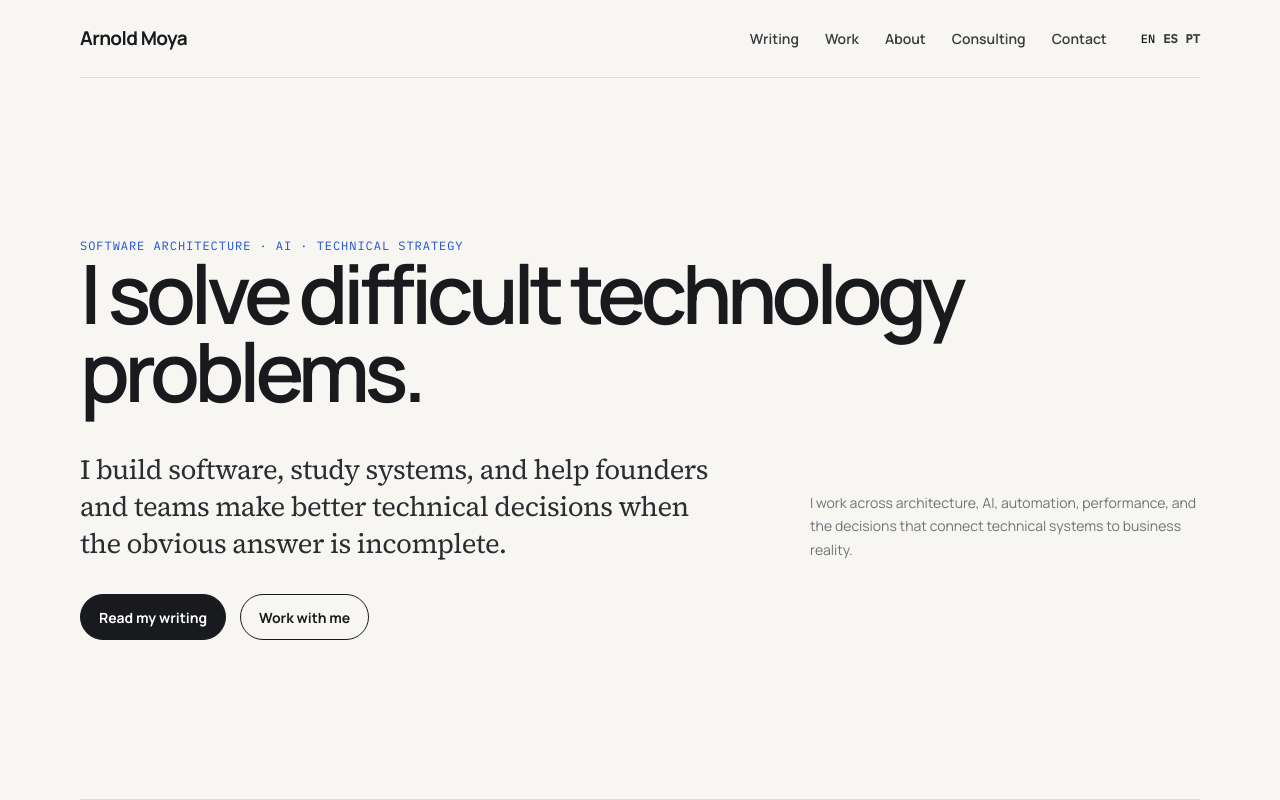
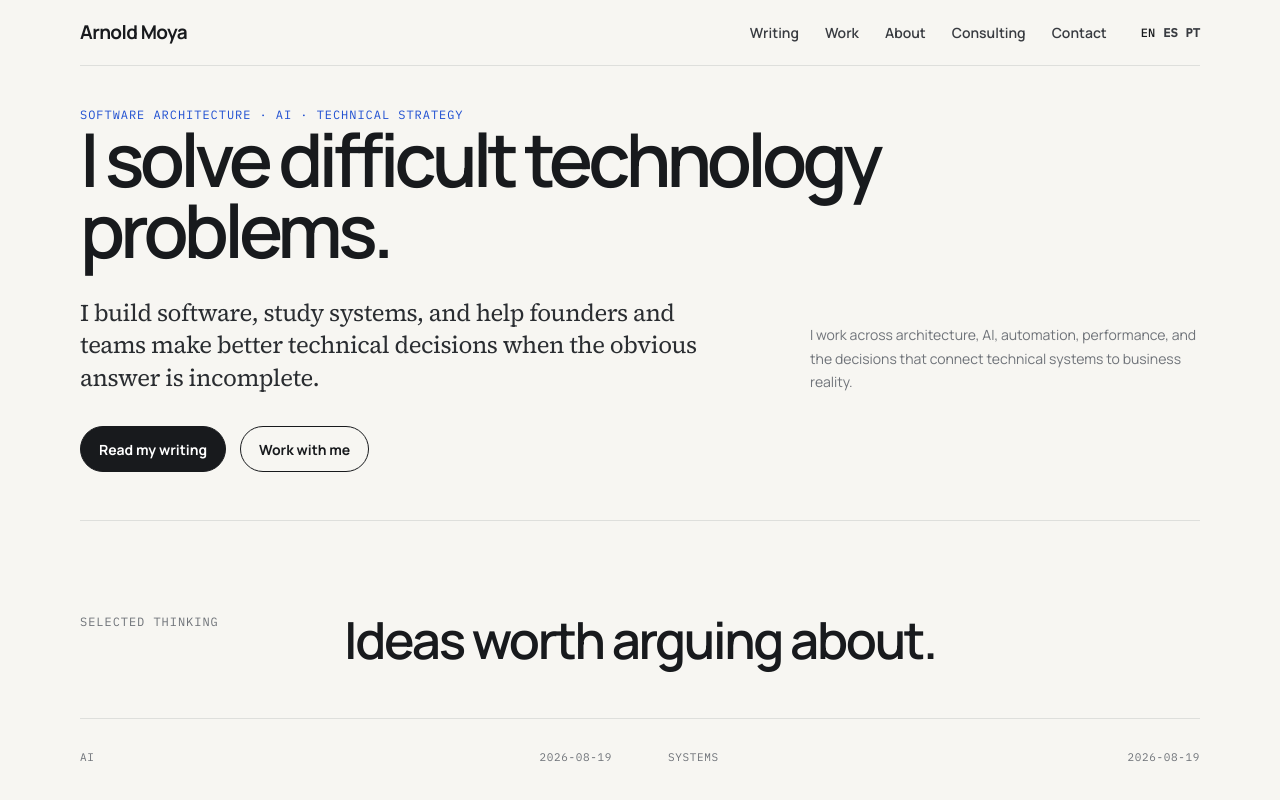
Before and after one commit to arnml/arnml-site, a Next.js app: page /en in a window 1280 px wide. Shown: the top 800 px of the page. Built offline with nearby package versions, Linux system fonts and the light colour scheme; no server answers.

Commit message:
fix: keep hero visible on shallow screens

```diff
--- a/app/site.css
+++ b/app/site.css
@@ -7,6 +7,7 @@
   --site-accent: #1f4fd1;
   --site-max: 1120px;
   --site-pad: clamp(18px, 3vw, 42px);
+  --site-nav-height: clamp(4.125rem, 8vh, 4.875rem);
 
   min-height: 100vh;
   background: var(--site-bg);
@@ -32,7 +33,7 @@
   margin: 0 auto;
 }
 .site-nav {
-  height: 78px;
+  height: var(--site-nav-height);
   display: flex;
   align-items: center;
   justify-content: space-between;
@@ -77,7 +78,7 @@
   color: var(--site-accent);
 }
 .site-hero {
-  min-height: calc(100svh - 78px);
+  min-height: calc(100svh - var(--site-nav-height));
   padding: clamp(48px, 8vh, 86px) 0;
   border-bottom: 1px solid var(--site-line);
   display: flex;
@@ -459,14 +460,18 @@
   font-style: italic;
 }
 @media (max-width: 860px) {
+  .site-page {
+    --site-nav-height: clamp(4rem, 9vh, 4.5rem);
+  }
+
   .site-nav {
-    height: 72px;
+    height: var(--site-nav-height);
   }
   .site-nav-right > a:not(.site-keep) {
     display: none;
   }
   .site-hero {
-    min-height: calc(100svh - 72px);
+    min-height: calc(100svh - var(--site-nav-height));
     padding: clamp(42px, 6vh, 62px) 0;
   }
   .site-hero-copy,
@@ -555,3 +560,24 @@
     gap: 10px;
   }
 }
+
+/* Wide, shallow screens: keep the hero and CTAs inside the first viewport. */
+@media (min-width: 861px) and (max-height: 820px) {
+  .site-hero {
+    min-height: auto;
+    padding: clamp(2rem, 5vh, 2.625rem) 0 clamp(2.5rem, 6vh, 3rem);
+  }
+
+  .site-hero h1 {
+    max-width: 860px;
+    font-size: clamp(3.375rem, 5.8vw, 4.875rem);
+  }
+
+  .site-hero-copy {
+    margin-top: clamp(1.5rem, 4vh, 2rem);
+  }
+
+  .site-hero-copy p {
+    font-size: clamp(1.25rem, 2vw, 1.5rem);
+  }
+}
```
